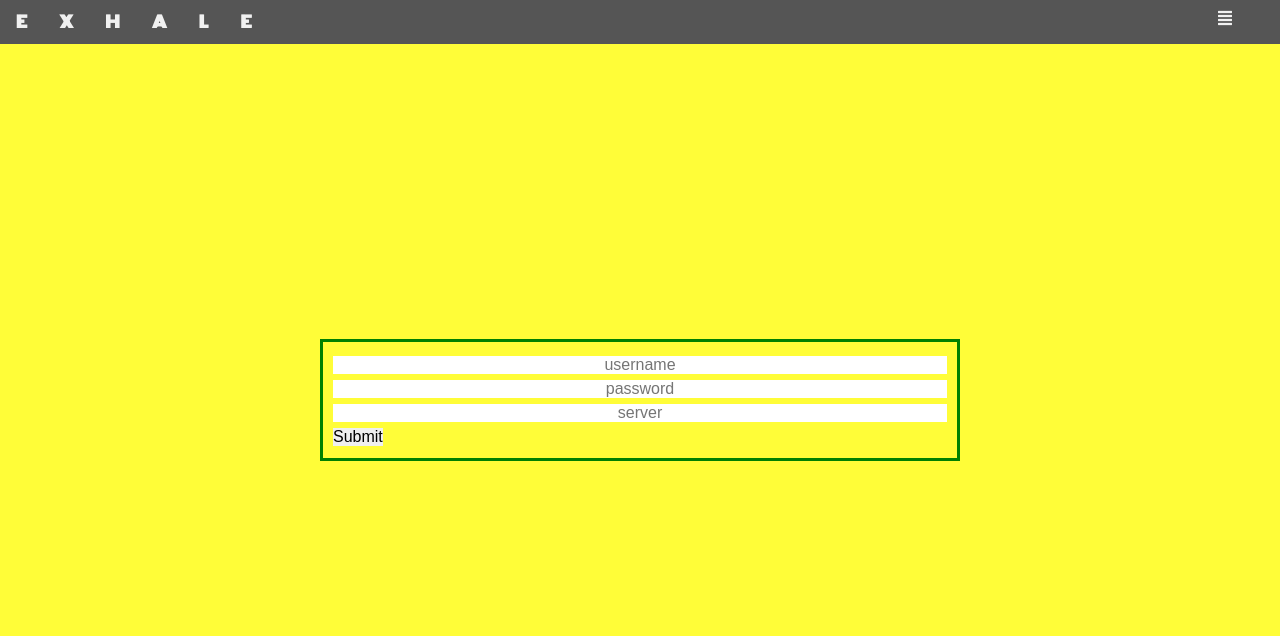
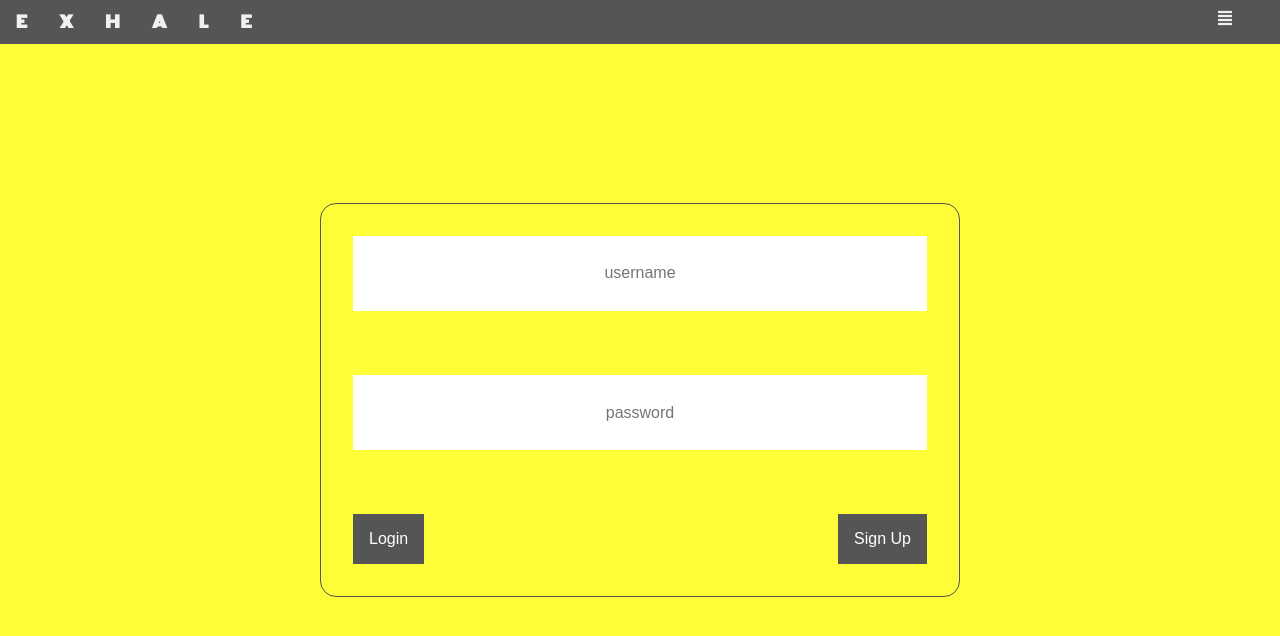
Before and after one commit to caresa/smoking-cessation-node-capstone, a website: page public/index.html in a window 1280 px wide. Drawn offline with nearby package versions, Linux system fonts and the light colour scheme; a web font is replaced by a local one.

Commit message:
final rough mock of login page

```diff
--- a/public/index.html
+++ b/public/index.html
@@ -27,10 +27,8 @@
                 <input type="password" id="password" placeholder="password" />
             </p>
             <p>
-                <input type="text" id="server" placeholder="server" />
-            </p>
-            <p>
-                <button id="submitbutton" type="button">Submit</button>
+                <button id="signup" type="button">Sign Up</button>
+                <button id="submitbutton" type="button">Login</button>
             </p>
         </form>
     </section>
--- a/public/styles.css
+++ b/public/styles.css
@@ -84,15 +84,33 @@ h2 {
 section {
     margin: auto;
     width: 50%;
-    border: 3px solid green;
-    padding: 10px;
+    border: 1px solid #555;
+    border-radius: 1em;
 }
 
 input {
     text-align: center;
     width: 100%;
+    padding: 5%;
+    background-color: white;
 }
 
+button {
+    background-color: #555;
+    widows: 100%;
+    color: white;
+    padding: 1em;
+    margin: 0 auto;
+    text-align: center;
+}
+
+#signup {
+    float: right;
+}
+
+p {
+    padding: 2em;
+}
 
 
 
```
